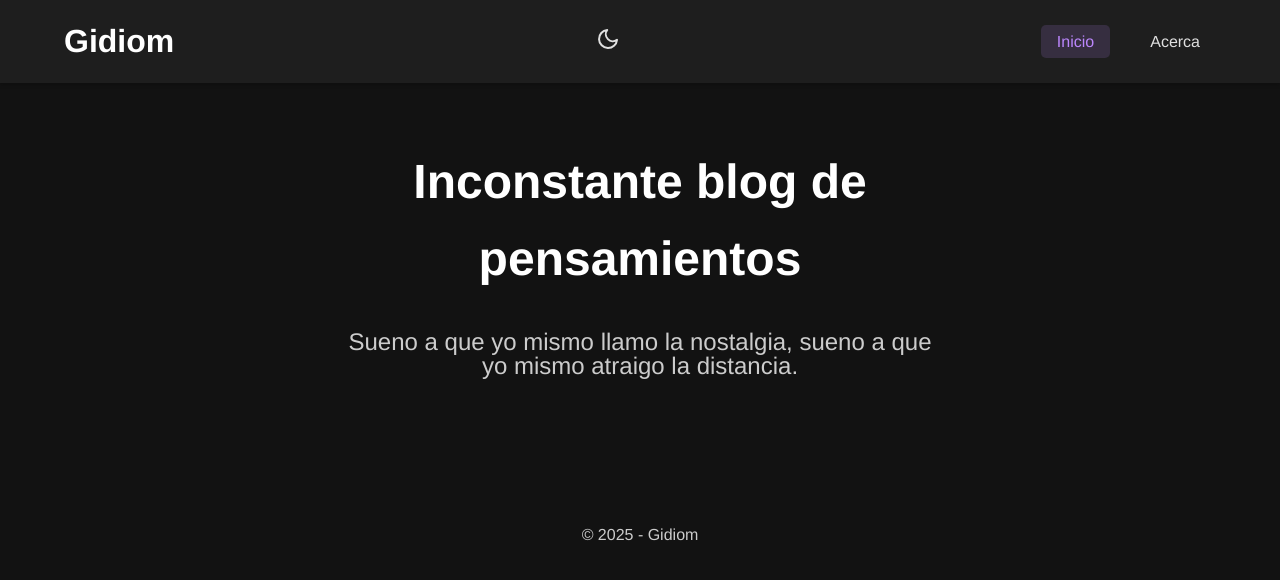
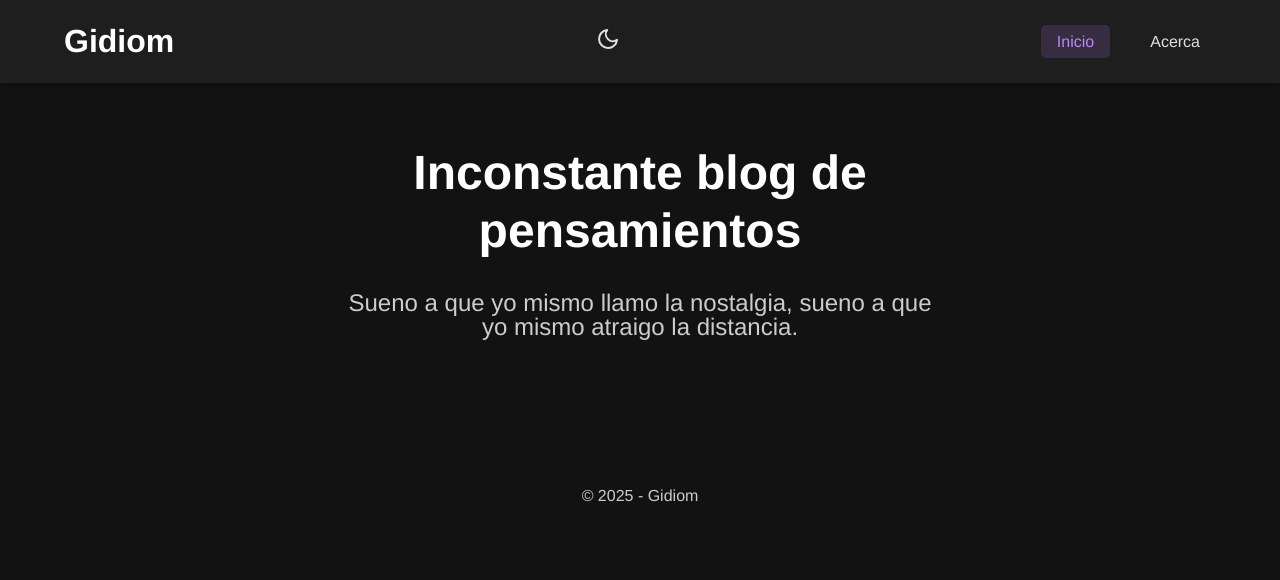
Before and after one commit to elgidiom/cleandmodern, a Jekyll site: the page built from index.md, in a window 1280 px wide. Shown: the top 580 px of the page. Built offline with Jekyll 4.4.1, drawn with Linux system fonts in a browser that asks for light colours.

Commit message:
fixing css name

```diff
--- a/assets/css/main.css
+++ b/assets/css/main.css
@@ -150,7 +150,7 @@ main {
   font-size: 3rem;
   margin-bottom: 2rem;
   color: var(--accent-color);
-  line-heifth: 1.2;
+  line-height: 1.2;
 }
 
 .intro p {
```
